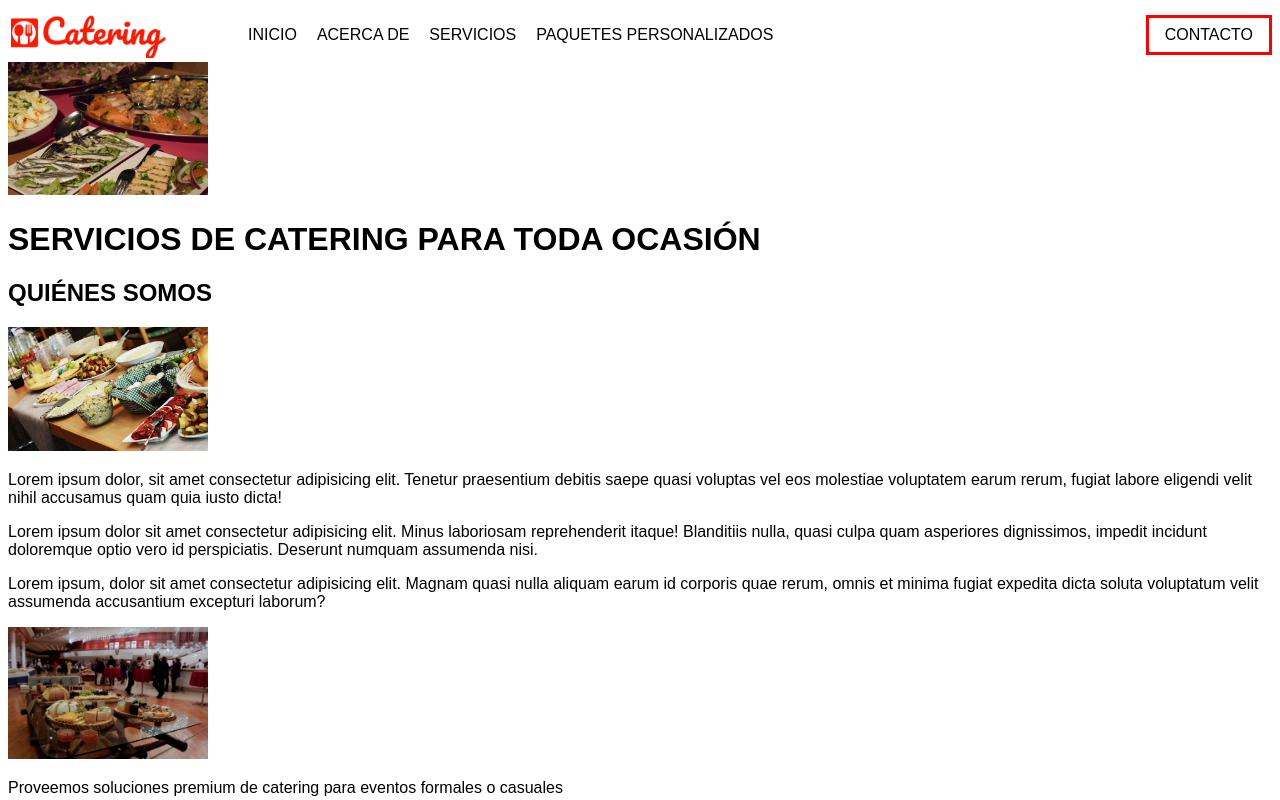
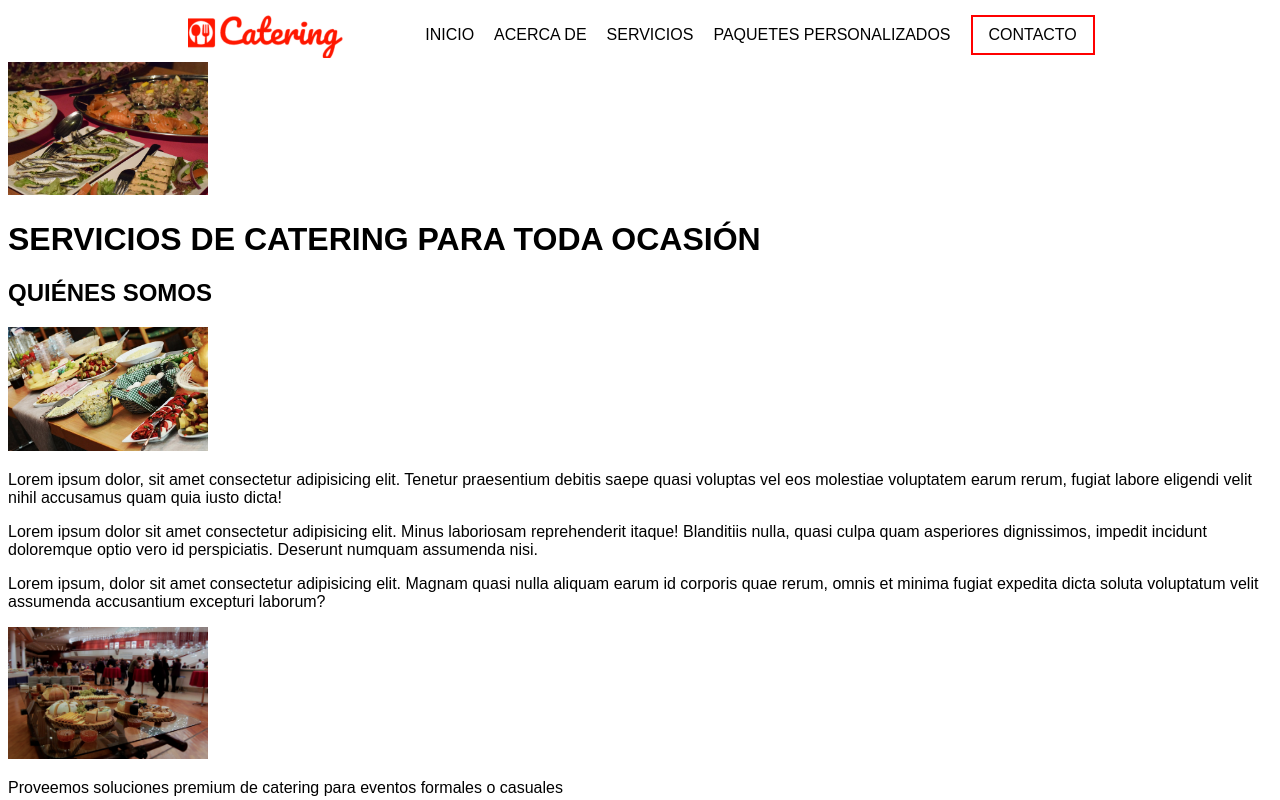
Before and after one commit to PiCab-LP/Reto-03-Semana-4, a plain HTML site: page index.html in a window 1280 px wide. Shown: the top 800 px of the page. Drawn offline with Linux system fonts and the light colour scheme.

Commit message:
menu centered

```diff
--- a/stylesheet.css
+++ b/stylesheet.css
@@ -5,12 +5,14 @@ body{
 header{
     display: flex;
     gap: 20px;
+    align-items: center;
+    justify-content: center;
 }
 
 nav{
     display: flex;
-    justify-content: space-between;
-    flex: 1;
+    justify-content: center;
+    gap: 20px;
     align-items: center;
 }
 
@@ -32,7 +34,7 @@ nav{
 .contact a {
     text-decoration: none;
     color: black;
-    border: 3px solid red;
-    padding: 8px 16px;
+    border: 2px solid red;
+    padding: 9px 16px;
     display: inline-block;
 }
```
